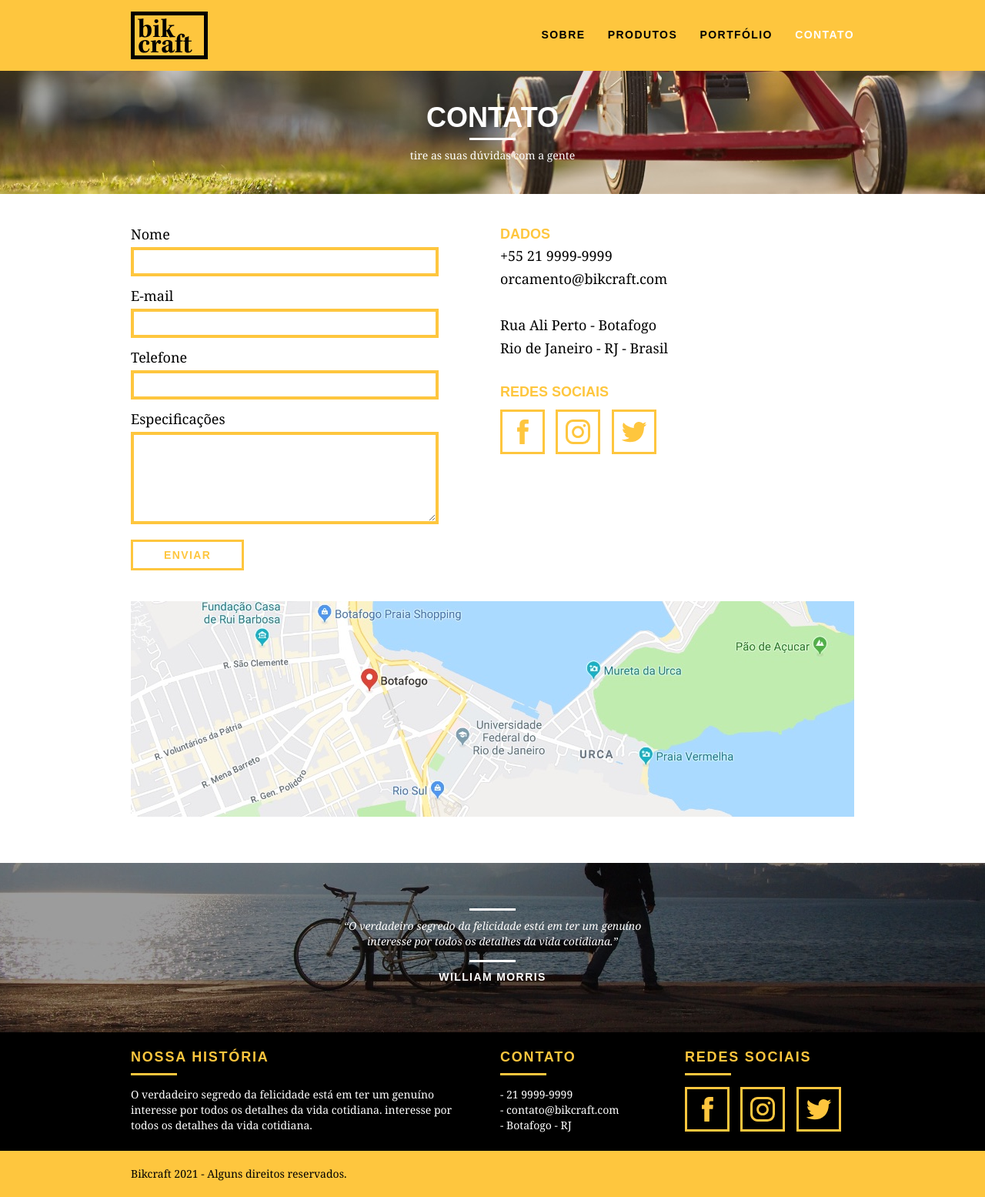
After one commit to luizgustavoabreu/bikcraft, a PHP site: page /contato.html in a window 1280 px wide. The commit adds this page. Shown: the whole page at 77% size. Run offline with PHP 8.4, Linux system fonts and the light colour scheme.

Commit message:
update produto and create contato

```diff
--- /dev/null
+++ b/contato.html
@@ -0,0 +1,113 @@
+<!DOCTYPE html>
+<html lang="pt-br">
+
+<head>
+  <meta charset="utf-8">
+  <title>Bikcraft - Contato</title>
+  <link rel="stylesheet" href="css/normalize.css">
+  <link rel="stylesheet" href="css/reset.css">
+  <link rel="stylesheet" href="css/grid.css">
+  <link rel="stylesheet" href="css/style.css">
+  <link rel="stylesheet" href="css/contato.css">
+</head>
+
+<body>
+  <header class="header">
+    <div class="container">
+      <a href="index.html" class="grid-4">
+        <img src="img/bikcraft.svg" alt="Bikcraft">
+      </a>
+      <nav class="grid-12 header_menu">
+        <ul>
+          <li><a href="sobre.html">Sobre</a></li>
+          <li><a href="produtos.html">Produtos</a></li>
+          <li><a href="portfolio.html">Portfólio</a></li>
+          <li><a href="contato.html" class="menu_ativo">Contato</a></li>
+        </ul>
+      </nav>
+    </div>
+  </header>
+
+  <section class="introducao-interna interna_contato">
+    <div class="container">
+      <h1>Contato</h1>
+      <p>tire as suas dúvidas com a gente</p>
+    </div>
+  </section>
+
+  <section class="contato container">
+    <form id="form_orcamento" class="contato_form grid-8">
+      <label for="nome">Nome</label>
+      <input type="text" id="nome">
+      <label for="email">E-mail</label>
+      <input type="text" id="email">
+      <label for="telefone">Telefone</label>
+      <input type="text" id="telefone">
+      <label for="espec">Especificações</label>
+      <textarea id="mensagem"></textarea>
+      <button type="submit" class="btn btn-preto">Enviar</button>
+    </form>
+    <div class="contato_dados grid-8">
+      <h3>Dados</h3>
+      <span>+55 21 9999-9999</span>
+      <span>orcamento@bikcraft.com</span>
+      <span>Rua Ali Perto - Botafogo</span>
+      <span>Rio de Janeiro - RJ - Brasil</span>
+      <h3>Redes sociais</h3>
+      <ul>
+        <li><a href="https://facebook.com" target="_blank"><img src="img/redes-sociais/facebook.svg" alt="Facebook"></a></li>
+        <li><a href="https://instagram.com" target="_blank"><img src="img/redes-sociais/instagram.svg" alt="Instagram"></a></li>
+        <li><a href="https://twitter.com" target="_blank"><img src="img/redes-sociais/twitter.svg" alt="Twitter"></a></li>
+      </ul>
+    </div>
+  </section>
+
+  <section class="container contato_mapa">
+    <a href="https://google.com/maps" target="_blank" class="grid-16"><img src="img/endereco-bikcraft.jpg" alt="Endereço da Bikcraft"></a>
+  </section>
+
+  <section class="quebra">
+    <blockquote class="quote-externo container">
+      <p>“O verdadeiro segredo da felicidade está em ter um genuíno interesse por todos os detalhes da vida cotidiana.”</p>
+      <cite>WILLIAM MORRIS</cite>
+    </blockquote>
+  </section>
+
+  <footer>
+    <div class="footer">
+      <div class="container">
+        <div class="grid-8 footer_historia">
+          <h3>Nossa História</h3>
+          <p>O verdadeiro segredo da felicidade está em ter um genuíno
+            interesse por todos os detalhes da vida cotidiana. interesse por todos os detalhes da vida cotidiana.</p>
+        </div>
+        <div class="grid-4 footer_contato">
+          <h3>Contato</h3>
+          <ul>
+            <li>- 21 9999-9999</li>
+            <li>- contato@bikcraft.com</li>
+            <li>- Botafogo - RJ</li>
+          </ul>
+        </div>
+        <div class="grid-4 footer_redes">
+          <h3>Redes Sociais</h3>
+          <ul>
+            <li><a href="https://facebook.com" target="_blank"><img src="img/redes-sociais/facebook.svg" alt="Facebook"></a></li>
+            <li><a href="https://instagram.com" target="_blank"><img src="img/redes-sociais/instagram.svg" alt="Instagram"></a></li>
+            <li><a href="https://twitter.com" target="_blank"><img src="img/redes-sociais/twitter.svg" alt="Twitter"></a></li>
+
+          </ul>
+        </div>
+      </div>
+    </div>
+
+    <div class="copy">
+      <div class="container">
+        <p class="grid-16">Bikcraft 2021 - Alguns direitos reservados.</p>
+      </div>
+    </div>
+  </footer>
+
+</body>
+
+</html>
--- /dev/null
+++ b/css/contato.css
@@ -0,0 +1,98 @@
+.interna_contato {
+  background: url("../img/bg-contato.jpg") no-repeat center;
+  background-size: cover;
+}
+
+/* Orçamento */
+
+.contato {
+  padding: 40px 0;
+}
+
+.contato_form {
+  padding-right: 60px;
+}
+
+.contato_form label {
+  display: block;
+  font-family: Georgia, "Times New Roman", serif;
+  font-size: 18px;
+  line-height: 25px;
+  margin-bottom: 4px;
+}
+
+.contato_form input {
+  display: block;
+  width: 100%;
+  border: 4px solid #fec63e;
+  background: none;
+  padding: 7px 10px;
+  margin-bottom: 13px;
+  outline: none;
+  font-size: 14px;
+  font-family: Georgia, "Times New Roman", serif;
+}
+
+.contato_form textarea {
+  display: block;
+  width: 100%;
+  height: 120px;
+  border: 4px solid #fec63e;
+  background: none;
+  padding: 7px 10px;
+  margin-bottom: 20px;
+  outline: none;
+  font-size: 14px;
+  font-family: Georgia, "Times New Roman", serif;
+}
+
+.contato_form button {
+  padding: 7px 40px;
+  background: none;
+}
+
+.orcamento_dados {
+  color: #fff;
+}
+
+.contato_dados h3 {
+  font-size: 18px;
+  line-height: 25px;
+  text-transform: uppercase;
+  color: #fec63e;
+  font-weight: bold;
+}
+
+.contato_dados span {
+  display: block;
+  font-size: 18px;
+  line-height: 30px;
+  font-family: Georgia, "Times New Roman", serif;
+}
+
+.contato_dados span:nth-of-type(even) {
+  margin-bottom: 30px;
+}
+
+.contato_dados ul {
+  margin-top: 10px;
+}
+
+.contato_dados ul li {
+  display: inline-block;
+  margin-right: 10px;
+}
+
+.contato_dados ul li a {
+  border: 3px solid #fec63e;
+  display: block;
+  padding: 10px;
+}
+
+.contato_dados ul li a:hover {
+  border-color: #000;
+}
+
+.contato_mapa {
+  margin-bottom: 60px;
+}
--- a/css/produtos.css
+++ b/css/produtos.css
@@ -154,7 +154,7 @@
   font-family: Georgia, "Times New Roman", serif;
 }
 
-.dados_email {
+.orcamento_dados span:nth-of-type(2) {
   margin-bottom: 35px;
 }
 
--- a/produtos.html
+++ b/produtos.html
@@ -106,7 +106,7 @@
       <div class="orcamento_dados grid-8">
         <h3>Dados</h3>
         <span>+55 21 9999-9999</span>
-        <span class="dados_email">orcamento@bikcraft.com</span>
+        <span>orcamento@bikcraft.com</span>
         <h3>Monte a sua Bikcraft</h3>
         <p>Escolha as especificações:</p>
         <ul>
```
